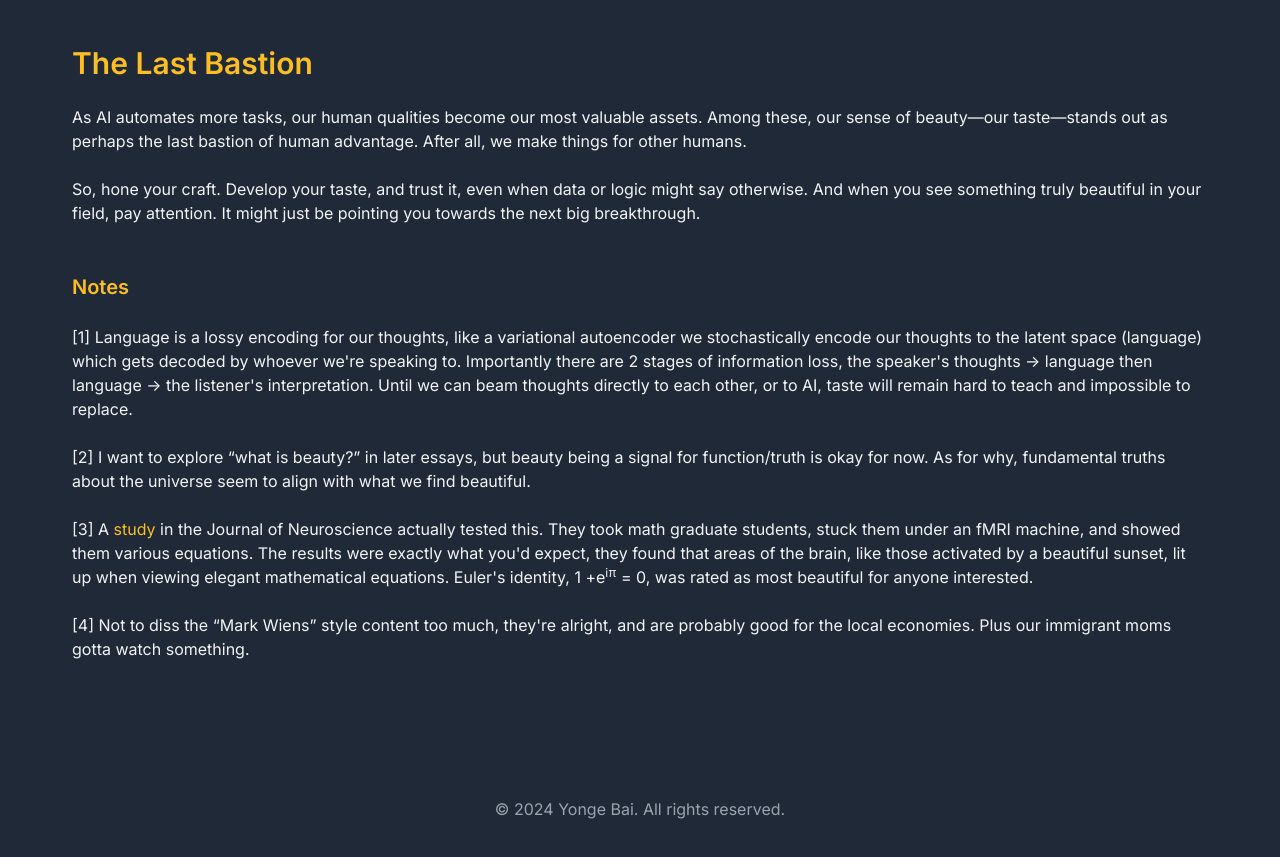
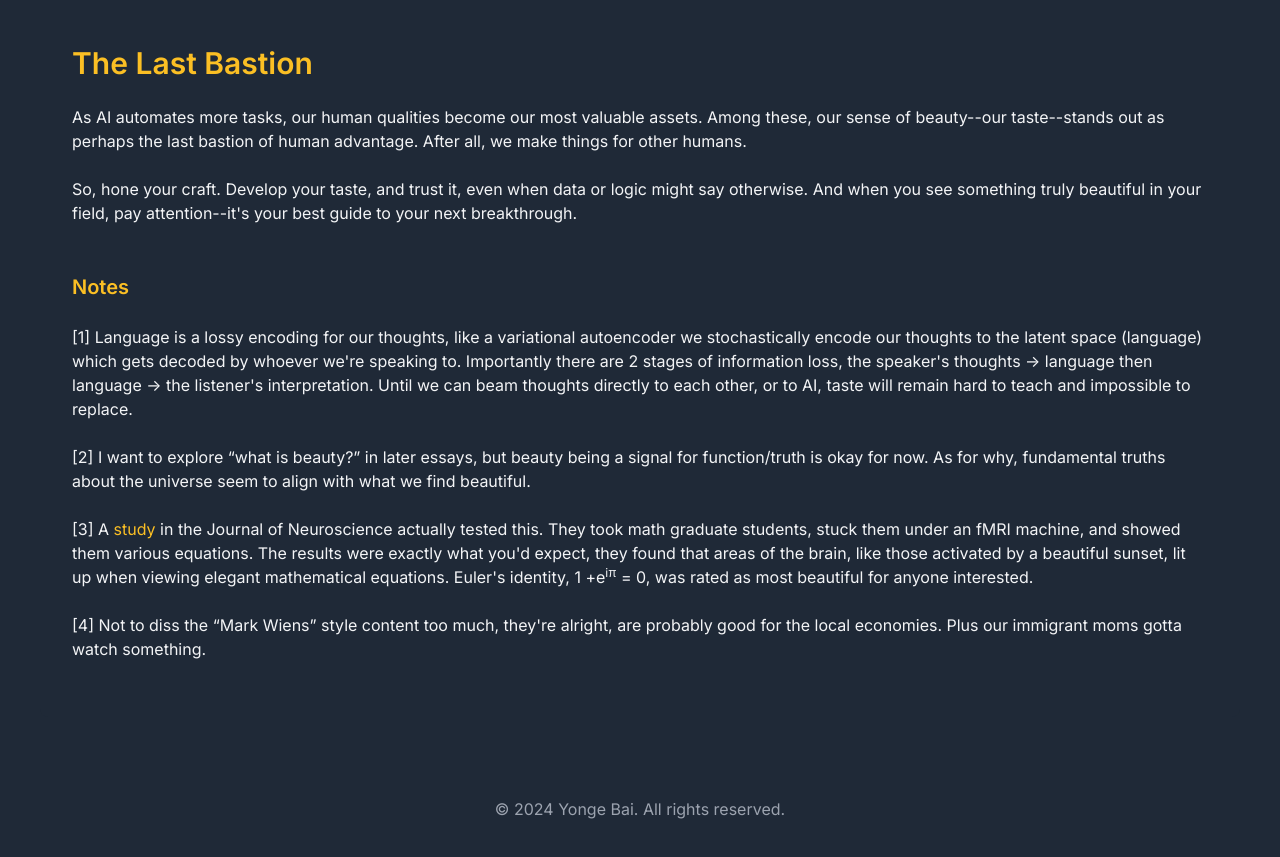
Before and after one commit to YongeBai/yongebai.github.io, a plain HTML site: page blogs/beauty1/beauty1.html in a window 1280 px wide. Shown: the part 1091-1948 px from the top of the page. Drawn offline with nearby package versions, Linux system fonts and the light colour scheme.

Commit message:
some grammer

```diff
--- a/blogs/beauty1/beauty1.html
+++ b/blogs/beauty1/beauty1.html
@@ -33,8 +33,7 @@
             <div class="prose prose-lg prose-invert max-w-none">
                 <p class="mb-6">As more and more work gets outsourced to LLMs, skills that are difficult to convey through language become more and more
                 valuable. Call it intuition, taste, a sense of beauty, or whatever, these aren't fluffy, abstract qualities; they're
-                deeply human and hard to teach <a href="#f1n" class="text-yellow-400 hover:underline">[1]</a>. This is the first in a series of essays on beauty: exploring a sense of beauty as
-                something innate yet cultivated that point us towards breakthroughs.</p>
+                deeply human and hard to teach <a href="#f1n" class="text-yellow-400 hover:underline">[1]</a>. This is the first in a series of essays on beauty: exploring a sense of beauty as something innate yet cultivated that point us towards breakthroughs.</p>
 
                 <h2 class="text-3xl font-semibold mt-12 mb-6 text-yellow-400">A Canary for Good things</h2>
                 <p class="mb-6">Steve Jobs once said, “Design is not just what it looks like and feels like. Design is how it works.” Beauty is the
@@ -43,10 +42,8 @@
                 <br>
                 Take aircraft design. Kelly Johnson, who led Lockheed's Skunk Works, believed that "an aircraft that looks beautiful
                 will fly the same way." Similarly, Paul Dirac, a founder of quantum mechanics, argued that "a theory with mathematical
-                beauty is more likely to be correct than an ugly one that fits some experimental data." And G. H. Hardy, "Beauty is the first test: there is no permanent place in this world for ugly mathematics." I could go on and on, mathematicians call elegant proofs or equations beautiful, hackers call good software beautiful, musicians, chefs, you get the point. It's
-                no coincidence that people spanning time, space, and different fields all use the same word. They are all experiencing
-                beauty, the exact same beauty we feel when we see, say, a sunset <a href="#f3n" class="text-yellow-400 hover:underline">[3]</a>. And this taste is the compass they use to create
-                good things.</p>
+                beauty is more likely to be correct than an ugly one that fits some experimental data." And G. H. Hardy, "Beauty is the first test: there is no permanent place in this world for ugly mathematics." I could go on and on, mathematicians call elegant proofs or equations beautiful, hackers call good software beautiful, musicians, chefs, you get the point. It's no coincidence that people spanning time, space, and different fields all use the same word. They are all experiencing
+                beauty, the exact same beauty we feel when we see, say, a sunset <a href="#f3n" class="text-yellow-400 hover:underline">[3]</a>. And this taste is the compass they use to create good things.</p>
 
                 <h2 class="text-3xl font-semibold mt-12 mb-6 text-yellow-400">Cultivating the Sixth Sense</h2>
                 <p class="mb-6">That being said, it's not that simple. While everyone can appreciate a beautiful landscape, it takes expertise to sniff
@@ -69,12 +66,11 @@
                 people miss, and points them towards creating good things.</p>
 
                 <h2 class="text-3xl font-semibold mt-12 mb-6 text-yellow-400">The Last Bastion</h2>
-                <p class="mb-6">As AI automates more tasks, our human qualities become our most valuable assets. Among these, our sense of beauty—our
-                taste—stands out as perhaps the last bastion of human advantage. After all, we make things for other humans.
+                <p class="mb-6">As AI automates more tasks, our human qualities become our most valuable assets. Among these, our sense of beauty--our
+                taste--stands out as perhaps the last bastion of human advantage. After all, we make things for other humans.
                 <br>
                 <br>
-                So, hone your craft. Develop your taste, and trust it, even when data or logic might say otherwise. And when you see
-                something truly beautiful in your field, pay attention. It might just be pointing you towards the next big breakthrough.</p>
+                So, hone your craft. Develop your taste, and trust it, even when data or logic might say otherwise. And when you see something truly beautiful in your field, pay attention--it's your best guide to your next breakthrough.</p>
 
                 <h4 class="text-xl font-semibold mt-12 mb-6 text-yellow-400">Notes</h4>
 
@@ -88,7 +84,7 @@
                 <p class="mb-6" id="f3n">[3] A <a href="https://www.frontiersin.org/journals/human-neuroscience/articles/10.3389/fnhum.2014.00068/full" class="text-yellow-400 hover:underline" target="_blank">study</a> in the Journal of Neuroscience actually tested this. They took math graduate students, stuck them under an
                 fMRI machine, and showed them various equations. The results were exactly what you'd expect, they found that areas of the brain, like those activated by a beautiful sunset, lit up when viewing elegant mathematical equations. Euler's identity, 1 +e<sup>iπ</sup> = 0, was rated as most beautiful for anyone interested.</p>
 
-                <p class="mb-6" id="f4n">[4] Not to diss the “Mark Wiens” style content too much, they're alright, and are probably good for the local economies. Plus our immigrant moms gotta watch something.</p>
+                <p class="mb-6" id="f4n">[4] Not to diss the “Mark Wiens” style content too much, they're alright, are probably good for the local economies. Plus our immigrant moms gotta watch something.</p>
             </div>
         </article>
     </main>
```
